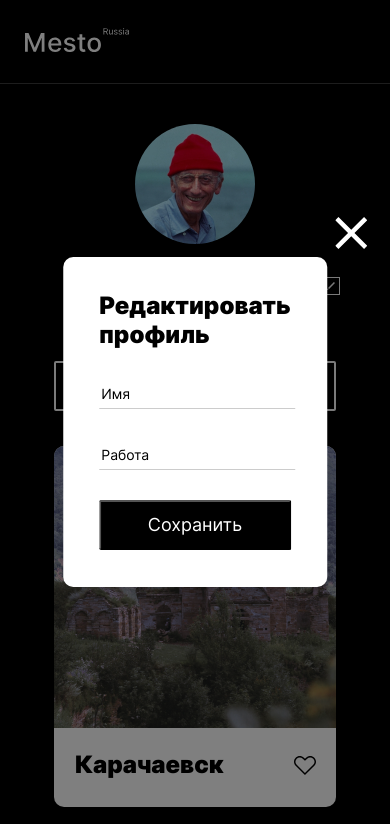
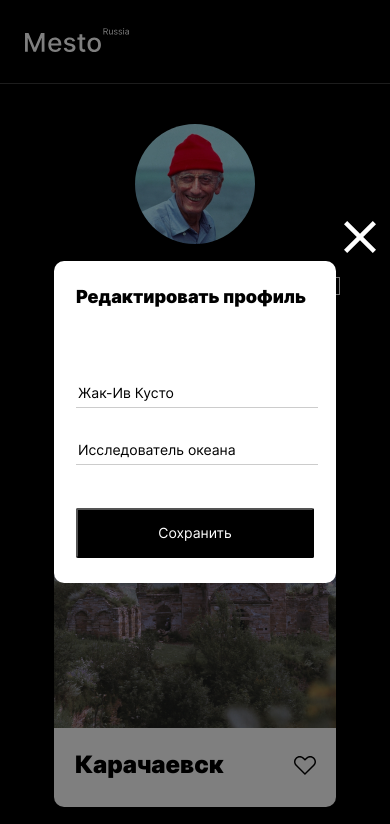
Before and after one commit to ArinaGlad/mesto, a plain HTML site: page index.html in a window 390 px wide. Both pictures are taken after a click on the button 330 px from the left and 286 px from the top of the page. Shown: the top 824 px of the page. Drawn offline with nearby package versions, Linux system fonts and the light colour scheme.

```diff
--- a/blocks/popup/__button/popup__button.css
+++ b/blocks/popup/__button/popup__button.css
@@ -11,7 +11,14 @@
     color: #FFFFFF;
     border-radius: 2px;
     transition: 0.5s all;
+    margin: 16px 0 0 0;
 }
 .popup__button:hover {
     opacity: 0.8;
 }
+
+@media screen and (max-width: 500px) {
+    .popup__button {
+        font-size: 14px;
+    }
+}
--- a/blocks/popup/__container/popup__container.css
+++ b/blocks/popup/__container/popup__container.css
@@ -4,7 +4,7 @@
     box-shadow: 0px 0px 25px rgba(0, 0, 0, 0.15);
     border-radius: 10px;
     min-height: 330px;
-    max-width: 430px;
+    min-width: 430px;
     margin: 0 auto;
     top: 50%;
     left: 50%;
@@ -16,3 +16,11 @@
     box-sizing: border-box;
 
 }
+
+@media screen and (max-width: 500px) {
+    .popup__container {
+        min-height: 322px;
+        min-width: 282px;
+        padding: 25px 22px 25px 22px;
+    }
+}
--- a/blocks/popup/__header/popup__header.css
+++ b/blocks/popup/__header/popup__header.css
@@ -5,4 +5,13 @@
     line-height: 29px;
     color: #000000;
     margin: 0;
+    padding: 0 0 14px 0;
 }
+
+@media screen and (max-width: 500px) {
+    .popup__header {
+        font-size: 18px;
+        line-height: 22px;
+        padding: 0 0 43px 0;
+    }
+}
--- a/blocks/popup/popup.css
+++ b/blocks/popup/popup.css
@@ -7,5 +7,4 @@
     width: 100%;
     height: 100%;
     display: none;
-
 }
--- a/index.html
+++ b/index.html
@@ -6,7 +6,6 @@
     <meta name="viewport" content="width=device-width, initial-scale=1.0">
     <link rel="stylesheet" href="./pages/index.css">
     <title>Mesto</title>
-    <script defer src="./js/script.js"></script>
 </head>
 <body class="body">
     <div class="page">
@@ -82,10 +81,11 @@
         <form class="popup__container" action="#">
             <img class="popup__close" src="images/logo/Close Icon.svg" alt="закрытие">
             <h3 class="popup__header">Редактировать профиль</h3>
-            <input name="name" required placeholder="Имя" type="text" class="popup__str" value="Имя">
-            <input name="job" required placeholder="работа" type="text" class="popup__str" value="Работа">
+            <input name="name" required placeholder="введите имя" type="text" class="popup__str" value="Имя">
+            <input name="job" required placeholder="введите работу" type="text" class="popup__str" value="Работа">
             <button class="popup__button">Сохранить</button>
         </form>
     </div>
+    <script src="./js/index.js"></script>
 </body>
 </html>
--- a/js/script.js
+++ b/js/index.js
@@ -1,4 +1,4 @@
-const edit = document.querySelector('.profile__edit');
+const editAuthor = document.querySelector('.profile__edit');
 const popup = document.querySelector('.popup');
 const closePopup = document.querySelector('.popup__close');
 // Находим форму в DOM
@@ -9,8 +9,10 @@ const jobInput = document.querySelector('input[name="job"]');
 const profileName = document.querySelector('.profile__header');
 const profileJob = document.querySelector('.profile__subheader');
 
-edit.addEventListener('click', function() {
+editAuthor.addEventListener('click', function() {
     popup.classList.add('popup_opened');
+    nameInput.value = profileName.textContent;
+    jobInput.value = profileJob.textContent;
 });
 
 closePopup.addEventListener('click', function() {
--- a/pages/index.css
+++ b/pages/index.css
@@ -1,9 +1,13 @@
-@import url(../styles/normalize.css);
+@import url(../vendor/normalize.css);
 @import url(../vendor/fonts/fonts.css);
+
 @import url(../blocks/body/body.css);
+
 @import url(../blocks/page/page.css);
+
 @import url(../blocks/header/header.css);
 @import url(../blocks/logo/logo.css);
+
 @import url(../blocks/profile/profile.css);
 @import url(../blocks/profile/__avatar/profile__avatar.css);
 @import url(../blocks/profile/__header/profile__header.css);
@@ -11,16 +15,21 @@
 @import url(../blocks/profile/__subheader/profile__subheader.css);
 @import url(../blocks/profile/__text/profile__text.css);
 @import url(../blocks/profile/__text-wrap/profile__text-wrap.css);
+
 @import url(../blocks/button/button.css);
+
 @import url(../blocks/elements/elements.css);
 @import url(../blocks/elements/__item/elements__item.css);
 @import url(../blocks/elements/__img/elements__img.css);
 @import url(../blocks/elements/__descr/elements__descr.css);
 @import url(../blocks/elements/__text/elements__text.css);
+
 @import url(../blocks/like/like.css);
 @import url(../blocks/like/_active/like_active.css);
+
 @import url(../blocks/footer/footer.css);
 @import url(../blocks/footer/__copyright/footer__copyright.css);
+
 @import url(../blocks/popup/popup.css);
 @import url(../blocks/popup/__close/popup__close.css);
 @import url(../blocks/popup/__header/popup__header.css);
```
Also changed, not shown: 1 other file.
